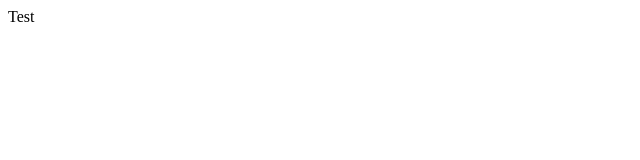
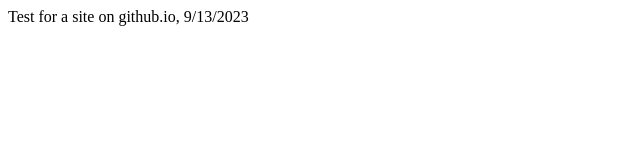
Before and after one commit to sffamily/sffamily.github.io, a plain HTML site: page index.html in a window 1280 px wide. Shown: the whole page, without its empty margins (0-640 px from the left). Drawn offline with Linux system fonts and the light colour scheme.

Commit message:
Update index.html

```diff
--- a/index.html
+++ b/index.html
@@ -2,6 +2,6 @@
   <head>
   </head>
   <body>
-    Test
+    Test for a site on github.io, 9/13/2023
   </body>
 </html>
```
